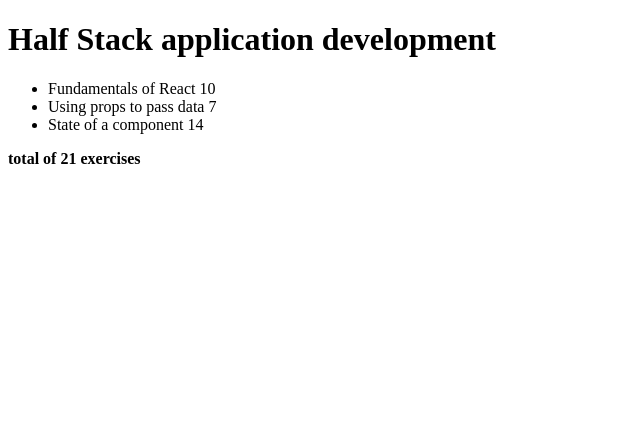
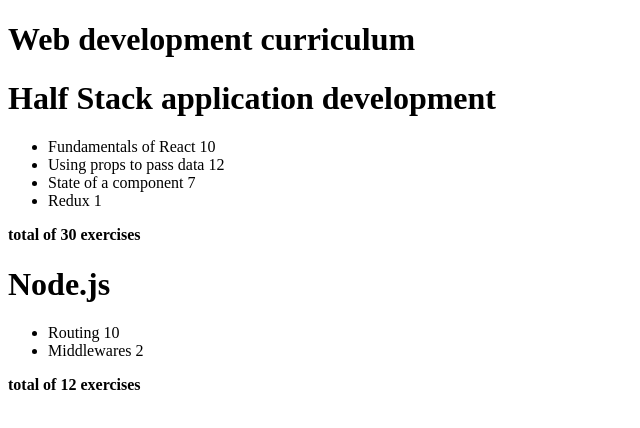
Before and after one commit to DmelladoH/FullStackOpen2022, a React (Create React App) app in the folder part2_comunicating_with_server/: page / in a window 1280 px wide. Shown: the top 428 px of the page, without its empty margins (0-640 px from the left). Built offline with nearby package versions, Linux system fonts and the light colour scheme.

Commit message:
Course information step8

```diff
--- a/part2_comunicating_with_server/src/CourseInfo.js
+++ b/part2_comunicating_with_server/src/CourseInfo.js
@@ -9,11 +9,10 @@
 
 const Content = ({notes}) => {
 
-    let totalExercises = 0
 
-    const total = notes.reduce((s,p) => {
-        return totalExercises += p.exercises;
-    })
+    let total = notes.reduce((prev,current) => {
+        return prev + +current.exercises
+    },0)
 
     return (
         <div>
@@ -42,9 +41,10 @@
 }
 
 const CourseInfo = () => {
-    const course = {
+    const courses = [
+        {
+          name: 'Half Stack application development',
           id: 1,
-        name: 'Half Stack application development',
           parts: [
             {
               name: 'Fundamentals of React',
@@ -53,19 +53,50 @@
             },
             {
               name: 'Using props to pass data',
-            exercises: 7,
+              exercises: 12,
               id: 2
             },
             {
               name: 'State of a component',
-            exercises: 14,
+              exercises: 7,
               id: 3
+            },
+            {
+              name: 'Redux',
+              exercises: 1,
+              id: 4
+            }
+          ]
+        },
+        {
+          name: 'Node.js',
+          id: 2,
+          parts: [
+            {
+              name: 'Routing',
+              exercises: 10,
+              id: 1
+            },
+            {
+              name: 'Middlewares',
+              exercises: 2,
+              id: 2
             }
           ]
         }
+      ]
 
 
-      return <Course name={course.name} parts={course.parts} />
+      return (
+        <div>
+            <h1>Web development curriculum</h1>
+
+            {courses.map((course) => {
+            return <Course key={course.id} name={course.name} parts={course.parts} />
+            })}
+        </div>
+
+      )
   }
 
   export default CourseInfo
```
Lines whose indentation alone changed are shown as unchanged.
